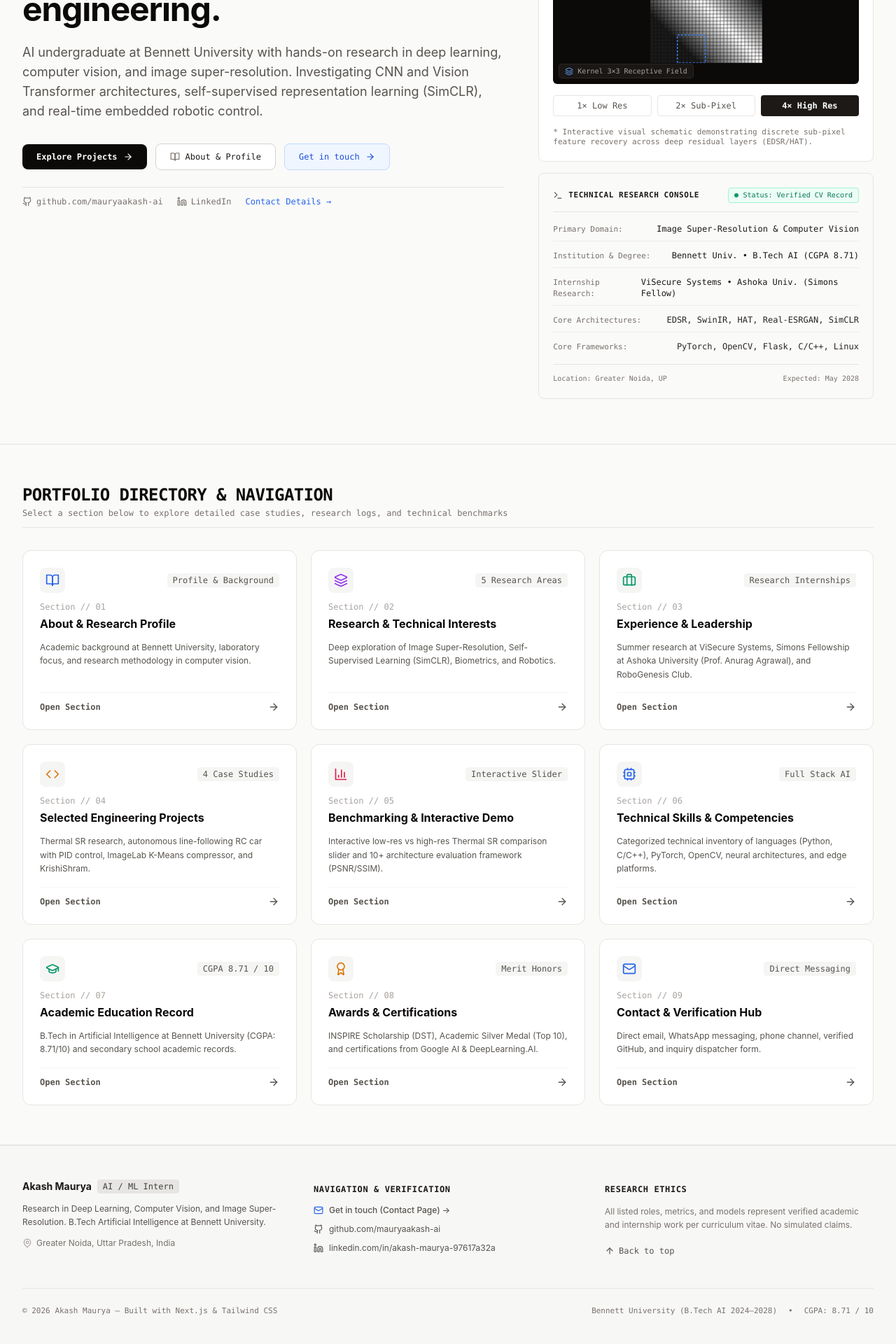
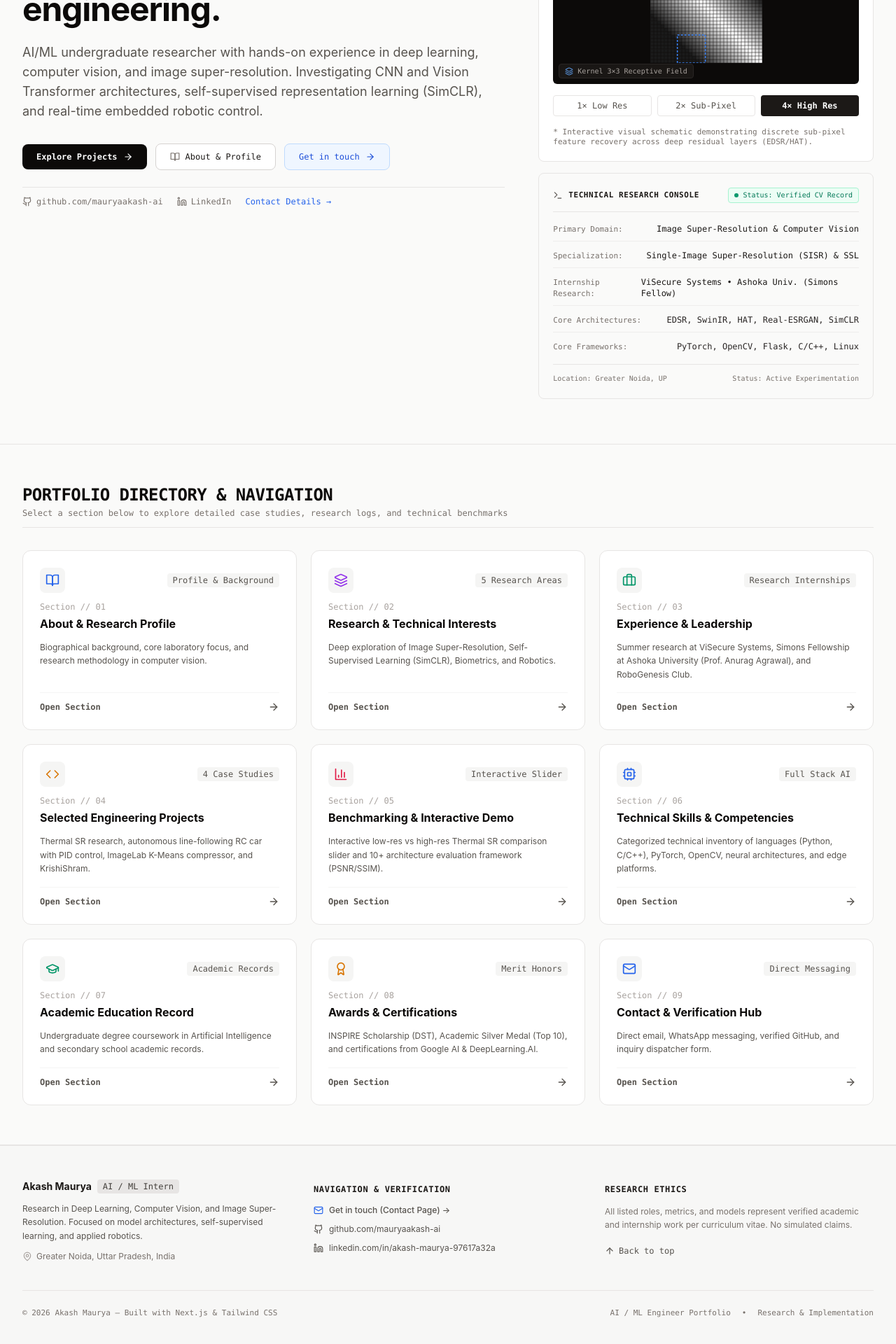
Before and after one commit to mauryaakash-ai/Akash-Maurya, a Next.js app: page / in a window 1280 px wide. Shown: the part 354-2274 px from the top of the page at 70% size. Built offline with nearby package versions, Linux system fonts and the light colour scheme.

Commit message:
chore: remove repetitive university and CGPA tags from Hero, Console, Footer, and Directory

```diff
--- a/app/page.tsx
+++ b/app/page.tsx
@@ -10,7 +10,7 @@ const directorySections = [
     number: '01',
     title: 'About & Research Profile',
     href: '/about',
-    desc: 'Academic background at Bennett University, laboratory focus, and research methodology in computer vision.',
+    desc: 'Biographical background, core laboratory focus, and research methodology in computer vision.',
     icon: <BookOpen className="w-5 h-5 text-blue-600 dark:text-blue-400" />,
     tag: 'Profile & Background'
   },
@@ -58,9 +58,9 @@ const directorySections = [
     number: '07',
     title: 'Academic Education Record',
     href: '/education',
-    desc: 'B.Tech in Artificial Intelligence at Bennett University (CGPA: 8.71/10) and secondary school academic records.',
+    desc: 'Undergraduate degree coursework in Artificial Intelligence and secondary school academic records.',
     icon: <GraduationCap className="w-5 h-5 text-emerald-600 dark:text-emerald-400" />,
-    tag: 'CGPA 8.71 / 10'
+    tag: 'Academic Records'
   },
   {
     number: '08',
@@ -74,7 +74,7 @@ const directorySections = [
     number: '09',
     title: 'Contact & Verification Hub',
     href: '/contact',
-    desc: 'Direct email, WhatsApp messaging, phone channel, verified GitHub, and inquiry dispatcher form.',
+    desc: 'Direct email, WhatsApp messaging, verified GitHub, and inquiry dispatcher form.',
     icon: <Mail className="w-5 h-5 text-blue-600 dark:text-blue-400" />,
     tag: 'Direct Messaging'
   }
--- a/components/hero/Hero.tsx
+++ b/components/hero/Hero.tsx
@@ -20,7 +20,7 @@ export function Hero() {
 
           <div className="inline-flex items-center gap-1.5 text-xs font-mono text-stone-600 dark:text-stone-400 bg-stone-100 dark:bg-stone-900 px-3 py-1 rounded-md border border-stone-200 dark:border-stone-800">
             <span className="w-2 h-2 rounded-full bg-emerald-500 animate-pulse" />
-            <span>Bennett University • B.Tech AI (CGPA 8.71)</span>
+            <span>Available for AI/ML Engineering & Research</span>
           </div>
         </div>
 
@@ -38,7 +38,7 @@ export function Hero() {
 
             {/* Subtitle Bio */}
             <p className="text-base sm:text-lg text-stone-600 dark:text-stone-300 leading-relaxed font-normal">
-              AI undergraduate at Bennett University with hands-on research in deep learning, computer vision, and image super-resolution. Investigating CNN and Vision Transformer architectures, self-supervised representation learning (SimCLR), and real-time embedded robotic control.
+              AI/ML undergraduate researcher with hands-on experience in deep learning, computer vision, and image super-resolution. Investigating CNN and Vision Transformer architectures, self-supervised representation learning (SimCLR), and real-time embedded robotic control.
             </p>
 
             {/* Action Buttons */}
--- a/components/hero/ResearchConsole.tsx
+++ b/components/hero/ResearchConsole.tsx
@@ -29,9 +29,9 @@ export function ResearchConsole() {
         </div>
 
         <div className="flex flex-col sm:flex-row sm:items-baseline justify-between gap-1 pb-2 border-b border-stone-200/60 dark:border-stone-800/60">
-          <span className="text-stone-500 dark:text-stone-400 text-[11px]">Institution & Degree:</span>
+          <span className="text-stone-500 dark:text-stone-400 text-[11px]">Specialization:</span>
           <span className="text-stone-900 dark:text-stone-100 font-medium">
-            Bennett Univ. • B.Tech AI (CGPA 8.71)
+            Single-Image Super-Resolution (SISR) & SSL
           </span>
         </div>
 
@@ -59,7 +59,7 @@ export function ResearchConsole() {
 
       <div className="mt-4 pt-3 border-t border-stone-200 dark:border-stone-800 flex items-center justify-between text-[10px] text-stone-500 dark:text-stone-400">
         <span>Location: Greater Noida, UP</span>
-        <span>Expected: May 2028</span>
+        <span>Status: Active Experimentation</span>
       </div>
     </div>
   );
--- a/components/layout/Footer.tsx
+++ b/components/layout/Footer.tsx
@@ -25,7 +25,7 @@ export function Footer() {
               </span>
             </div>
             <p className="text-xs text-stone-600 dark:text-stone-400 leading-relaxed max-w-sm">
-              Research in Deep Learning, Computer Vision, and Image Super-Resolution. B.Tech Artificial Intelligence at Bennett University.
+              Research in Deep Learning, Computer Vision, and Image Super-Resolution. Focused on model architectures, self-supervised learning, and applied robotics.
             </p>
             <div className="flex items-center gap-1.5 text-xs text-stone-500 dark:text-stone-400">
               <MapPin className="w-3.5 h-3.5 text-stone-400" />
@@ -98,9 +98,9 @@ export function Footer() {
             © {new Date().getFullYear()} {profileData.name} — Built with Next.js & Tailwind CSS
           </div>
           <div className="flex items-center gap-4">
-            <span>Bennett University (B.Tech AI 2024–2028)</span>
+            <span>AI / ML Engineer Portfolio</span>
             <span>•</span>
-            <span>CGPA: 8.71 / 10</span>
+            <span>Research & Implementation</span>
           </div>
         </div>
       </div>
--- a/components/sections/AboutSection.tsx
+++ b/components/sections/AboutSection.tsx
@@ -33,7 +33,7 @@ export function AboutSection() {
               <div className="absolute inset-0 bg-stone-950/10 pointer-events-none" />
               <div className="absolute bottom-2 left-2 right-2 bg-stone-950/80 backdrop-blur-xs text-stone-100 p-2 rounded text-[11px] font-mono flex items-center justify-between">
                 <span>Akash Maurya</span>
-                <span className="text-stone-400">Bennett Univ.</span>
+                <span className="text-stone-400">AI / ML Researcher</span>
               </div>
             </div>
 
@@ -52,7 +52,7 @@ export function AboutSection() {
           <div className="lg:col-span-8 space-y-6">
             <div className="space-y-4 text-base text-stone-700 dark:text-stone-300 leading-relaxed">
               <p className="text-lg font-medium text-stone-950 dark:text-stone-100 leading-snug">
-                I am an AI/ML undergraduate specializing in computer vision, deep neural networks, and image super-resolution, driven by experimental rigor and production-grade implementation.
+                I am an AI/ML undergraduate researcher specializing in computer vision, deep neural networks, and image super-resolution, driven by experimental rigor and production-grade implementation.
               </p>
               <p>
                 My work spans designing, training, and benchmarking both convolutional (EDSR, VDSR, ESRGAN) and vision transformer architectures (SwinIR, HAT, DRCT) across diverse optical, infrared, and domain-specific datasets. Through summer research at ViSecure Systems and biometric research at Ashoka University under the Simons Fellowship Program, I have focused on solving concrete computer vision challenges: mitigating sensor degradation, specular reflection artifacts, and labeled data scarcity.
--- a/components/sections/BenchmarkingSection.tsx
+++ b/components/sections/BenchmarkingSection.tsx
@@ -29,7 +29,7 @@ export function BenchmarkingSection() {
         <div className="flex border-b border-stone-200 dark:border-stone-800 mb-8 space-x-2">
           <button
             onClick={() => setActiveTab('architectures')}
-            className={`pb-3 px-4 font-mono text-xs uppercase tracking-wider font-semibold border-b-2 transition-all ${
+            className={`pb-3 px-4 font-mono text-xs uppercase tracking-wider font-semibold border-b-2 transition-all cursor-pointer ${
               activeTab === 'architectures'
                 ? 'border-blue-600 text-blue-600 dark:text-blue-400 dark:border-blue-400'
                 : 'border-transparent text-stone-500 hover:text-stone-900 dark:hover:text-stone-100'
@@ -39,7 +39,7 @@ export function BenchmarkingSection() {
           </button>
           <button
             onClick={() => setActiveTab('datasets')}
-            className={`pb-3 px-4 font-mono text-xs uppercase tracking-wider font-semibold border-b-2 transition-all ${
+            className={`pb-3 px-4 font-mono text-xs uppercase tracking-wider font-semibold border-b-2 transition-all cursor-pointer ${
               activeTab === 'datasets'
                 ? 'border-blue-600 text-blue-600 dark:text-blue-400 dark:border-blue-400'
                 : 'border-transparent text-stone-500 hover:text-stone-900 dark:hover:text-stone-100'
@@ -49,7 +49,7 @@ export function BenchmarkingSection() {
           </button>
           <button
             onClick={() => setActiveTab('metrics')}
-            className={`pb-3 px-4 font-mono text-xs uppercase tracking-wider font-semibold border-b-2 transition-all ${
+            className={`pb-3 px-4 font-mono text-xs uppercase tracking-wider font-semibold border-b-2 transition-all cursor-pointer ${
               activeTab === 'metrics'
                 ? 'border-blue-600 text-blue-600 dark:text-blue-400 dark:border-blue-400'
                 : 'border-transparent text-stone-500 hover:text-stone-900 dark:hover:text-stone-100'
@@ -69,7 +69,7 @@ export function BenchmarkingSection() {
               >
                 <div>
                   <div className="flex items-center justify-between mb-2">
-                    <span className="font-mono text-xs font-bold text-stone-900 dark:text-stone-100">
+                    <span className="font-mono text-xs font-bold text-stone-950 dark:text-stone-50">
                       {arch.name}
                     </span>
                     <span className="font-mono text-[10px] px-2 py-0.5 rounded bg-stone-100 dark:bg-stone-800 text-stone-700 dark:text-stone-300">
@@ -100,7 +100,7 @@ export function BenchmarkingSection() {
               >
                 <div>
                   <div className="flex items-center justify-between mb-2">
-                    <span className="font-mono text-xs font-bold text-stone-900 dark:text-stone-100 flex items-center gap-1.5">
+                    <span className="font-mono text-xs font-bold text-stone-950 dark:text-stone-50 flex items-center gap-1.5">
                       <Database className="w-3.5 h-3.5 text-blue-600" />
                       {dataset.name}
                     </span>
@@ -129,7 +129,7 @@ export function BenchmarkingSection() {
                 className="bg-white dark:bg-stone-900 border border-stone-200 dark:border-stone-800 rounded-lg p-6 shadow-xs space-y-3"
               >
                 <div className="flex items-center justify-between border-b border-stone-100 dark:border-stone-800 pb-3">
-                  <span className="font-mono text-base font-bold text-stone-900 dark:text-stone-100">
+                  <span className="font-mono text-base font-bold text-stone-950 dark:text-stone-50">
                     {metric.metric}
                   </span>
                   <Activity className="w-4 h-4 text-blue-600" />
@@ -151,7 +151,7 @@ export function BenchmarkingSection() {
         <div className="mt-8 p-4 rounded-lg bg-stone-50 dark:bg-stone-900/60 border border-stone-200 dark:border-stone-800 text-xs font-mono text-stone-600 dark:text-stone-400 flex items-start gap-2.5">
           <CheckCircle2 className="w-4 h-4 text-emerald-600 shrink-0 mt-0.5" />
           <span>
-            <strong>Experimental Discipline:</strong> All architectures and datasets reflect verified research environments executed across PyTorch research repositories at ViSecure Systems, Ashoka University, and Bennett University.
+            <strong>Experimental Discipline:</strong> All architectures and datasets reflect verified research environments executed across PyTorch research repositories and benchmark pipelines.
           </span>
         </div>
       </div>
```
